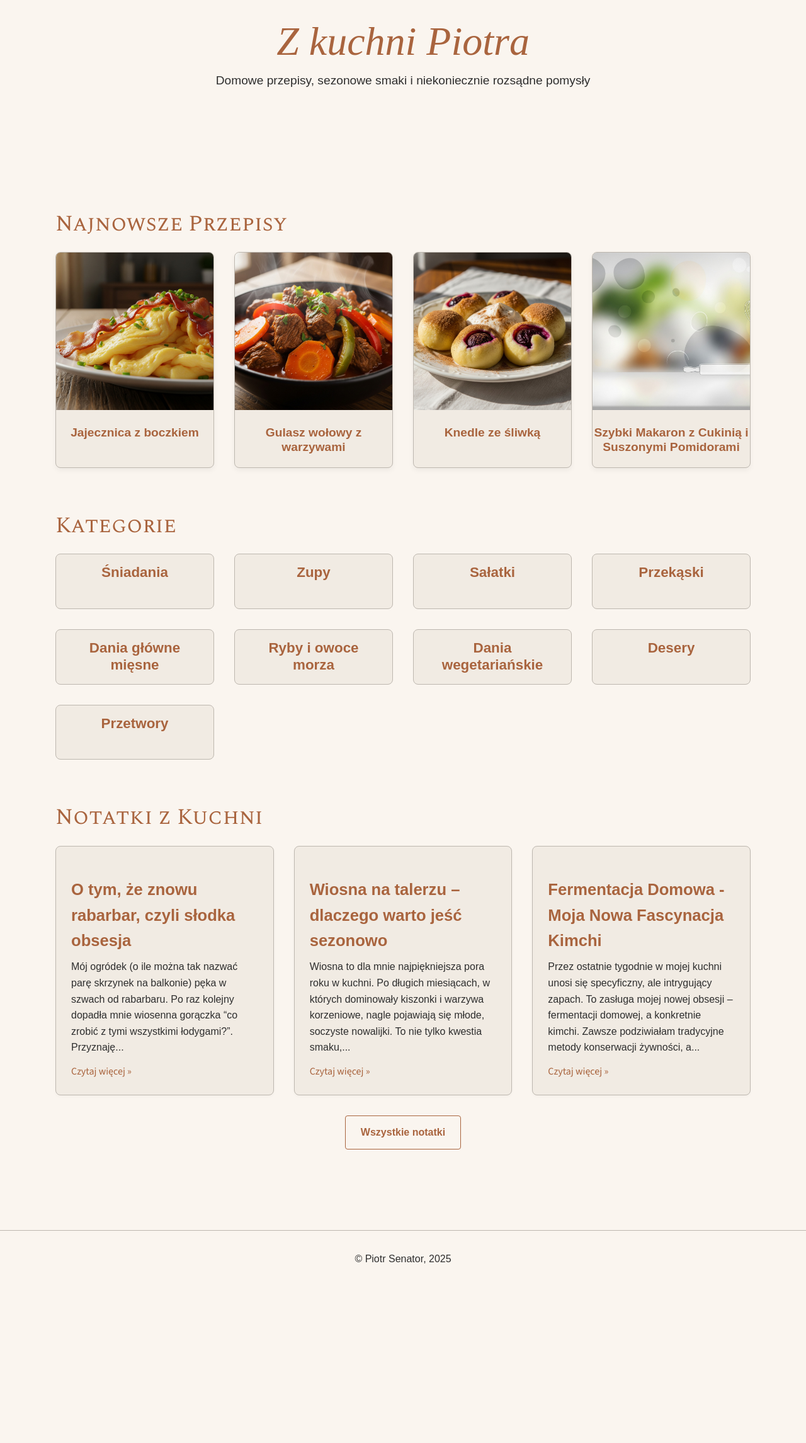
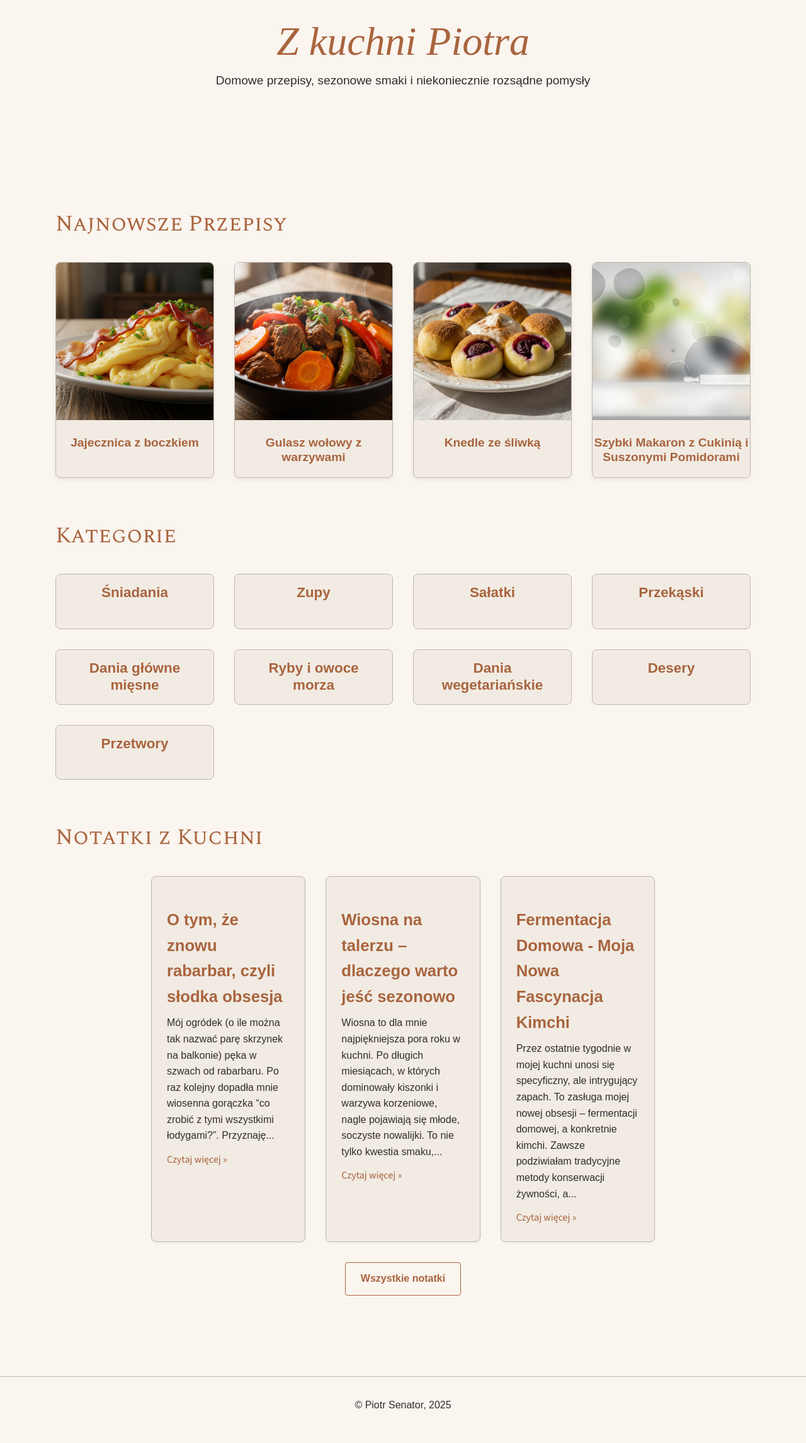
Before and after one commit to piotrsenator/kuchnia, a Jekyll site: the page built from index.html, in a window 1280 px wide. Shown: the whole page at 63% size. Built offline with Jekyll 4.4.1, drawn with Linux system fonts in a browser that asks for light colours; some web fonts are replaced; before the commit the page ends 2059 px from its top, so only the background shows below that.

Commit message:
Update style.css

```diff
--- a/assets/css/style.css
+++ b/assets/css/style.css
@@ -357,27 +357,28 @@
     3. Układ strony (Content, Grid, Margins)
     ========================================================================== */
 
+/* Ogólny kontener dla większości zawartości, zapewnia maksymalną szerokość i wyśrodkowanie */
 .content {
-    max-width: 1200px;
-    margin: 0 auto;
-    padding: var(--spacing-md);
+    max-width: 1200px; /* Maksymalna szerokość dla ogólnej zawartości */
+    margin: 0 auto;    /* Wyśrodkowanie kontenera na stronie */
+    padding: var(--spacing-md); /* Domyślny wewnętrzny odstęp */
 }
 
-/* Główny kontener strony głównej */
+/* Główny kontener strony głównej - używa podobnych zasad co .content */
 .main-content {
-    max-width: 1200px;
-    margin: 0 auto;
-    padding: 0 var(--spacing-md);
+    max-width: 1200px; /* Maksymalna szerokość dla głównej zawartości */
+    margin: 0 auto;    /* Wyśrodkowanie kontenera na stronie */
+    padding: 0 var(--spacing-md); /* Wewnętrzny odstęp (tylko boczny) */
 }
 
-/* Odstępy między głównymi sekcjami strony */
+/* Odstępy między głównymi sekcjami strony - dla spójnego pionowego rytmu */
 .hero-section,
 .latest-recipes-section,
 .categories-section,
 .notes-section,
 .about-me-section {
-    margin-top: var(--spacing-xxl);
-    margin-bottom: var(--spacing-lg);
+    margin-top: var(--spacing-xxl);    /* Duży margines na górze sekcji */
+    margin-bottom: var(--spacing-lg);   /* Standardowy margines na dole sekcji */
 }
 
 /* Pierwsza sekcja na stronie głównej nie potrzebuje górnego marginesu */
@@ -385,27 +386,33 @@
 .main-content .latest-recipes-section:first-child,
 .main-content .categories-section:first-child,
 .main-content .notes-section:first-child {
-    margin-top: 0;
+    margin-top: 0; /* Usuwamy górny margines dla pierwszej sekcji, aby nie było nadmiernej przestrzeni na początku strony */
 }
 
-/* Siatki dla sekcji (przepisy, kategorie, notatki) */
+/* Siatki dla sekcji (przepisy, kategorie, notatki) - Domyślne style (mobile-first) */
 .recipes-grid,
 .latest-recipes-grid {
     display: grid;
-    grid-template-columns: repeat(auto-fit, minmax(220px, 1fr));
-    gap: var(--spacing-lg);
+    grid-template-columns: repeat(auto-fit, minmax(220px, 1fr)); /* Elastyczne kolumny, minimum 220px */
+    gap: var(--spacing-lg); /* Odstępy między elementami siatki */
+    max-width: 1200px; /* Maksymalna szerokość siatki */
+    margin: var(--spacing-lg) auto; /* Wyśrodkowanie siatki na stronie, z marginesami pionowymi */
 }
 
 .categories-grid {
     display: grid;
-    grid-template-columns: repeat(auto-fit, minmax(180px, 1fr));
+    grid-template-columns: repeat(auto-fit, minmax(180px, 1fr)); /* Mniejsze kafelki dla kategorii */
     gap: var(--spacing-lg);
+    max-width: 1200px; /* Maksymalna szerokość siatki kategorii */
+    margin: var(--spacing-lg) auto; /* Wyśrodkowanie siatki kategorii */
 }
 
 .notes-grid {
     display: grid;
-    grid-template-columns: repeat(auto-fit, minmax(280px, 1fr));
+    grid-template-columns: repeat(auto-fit, minmax(280px, 1fr)); /* Większe kafelki dla notatek */
     gap: var(--spacing-lg);
+    max-width: 800px; /* Maksymalna szerokość siatki notatek (zgodnie z max-width nagłówka notes) */
+    margin: var(--spacing-lg) auto; /* Wyśrodkowanie siatki notatek */
 }
 
 /* ==========================================================================
@@ -960,6 +967,7 @@
     width: 400px;
     margin: var(--spacing-md) auto;
 }
+
 /* ==========================================================================
     5. Media Queries (Responsywność)
     ========================================================================= */
@@ -1002,6 +1010,21 @@
     .note-single,
     .error-404-container {
         padding: var(--spacing-lg);
+        /* Zapewniamy spójną max-width dla tych głównych kontenerów na tablecie */
+        max-width: 900px;
+        margin-left: auto;
+        margin-right: auto;
+    }
+
+    /* Nagłówki stron listy (notatek, kategorii) na tablecie - jeśli potrzebują dopasowania */
+    .notes-list-section .page-header,
+    .category-header {
+        /* Już miały max-width: 800px i auto marginesy, więc tu tylko upewniamy się,
+           że są poprawnie wyśrodkowane na szerszych ekranach.
+           text-align: center; już jest ustawione dla obu w sekcji 4. */
+        max-width: 800px; /* Utrzymujemy tę szerokość dla spójności z siatką notes-grid 1fr */
+        margin-left: auto;
+        margin-right: auto;
     }
 }
 
@@ -1024,7 +1047,22 @@
         grid-template-columns: repeat(4, 1fr);
     }
     .notes-grid {
-        grid-template-columns: repeat(3, 1fr);
+        grid-template-columns: repeat(3, 1fr); /* Spójność z poprzednimi ustaleniami */
+    }
+
+    /* Nagłówki stron listy (notatek, kategorii) na desktopie */
+    .notes-list-section .page-header,
+    .category-header {
+        max-width: 900px; /* Rozszerzamy do 900px, by lepiej pasował do ogólnego contentu */
+        margin-left: auto;
+        margin-right: auto;
+    }
+
+    .recipe-single,
+    .note-single,
+    .error-404-container {
+        padding: var(--spacing-xl);
+        max-width: 900px; /* Spójność z nagłówkami i ogólnym contentem */
     }
 }
 
@@ -1054,8 +1092,25 @@
     .error-image {
         width: 80%;
     }
+
+    /* Upewniamy się, że główne kontenery strony są responsywne na mobilnych */
+    .recipe-single,
+    .note-single,
+    .error-404-container {
+        padding: var(--spacing-sm); /* Zmniejszamy padding na mobilnych */
+        max-width: 100%; /* Rozciągnij na całą szerokość ekranu (minus padding) */
+        margin: 0 auto; /* Upewnij się, że są wyśrodkowane */
+    }
+
+    /* Nagłówki stron listy (notatek, kategorii) na mobilnych */
+    .notes-list-section .page-header,
+    .category-header {
+        max-width: 100%; /* Na mobilnych nie ograniczamy tak mocno */
+        padding-left: var(--spacing-sm);
+        padding-right: var(--spacing-sm);
+        box-sizing: border-box; /* Ważne, aby padding nie dodawał szerokości */
+    }
 }
-
 
 /* ==========================================================================
     6. Dodatkowe style dla drukowania (Print Styles)
```
